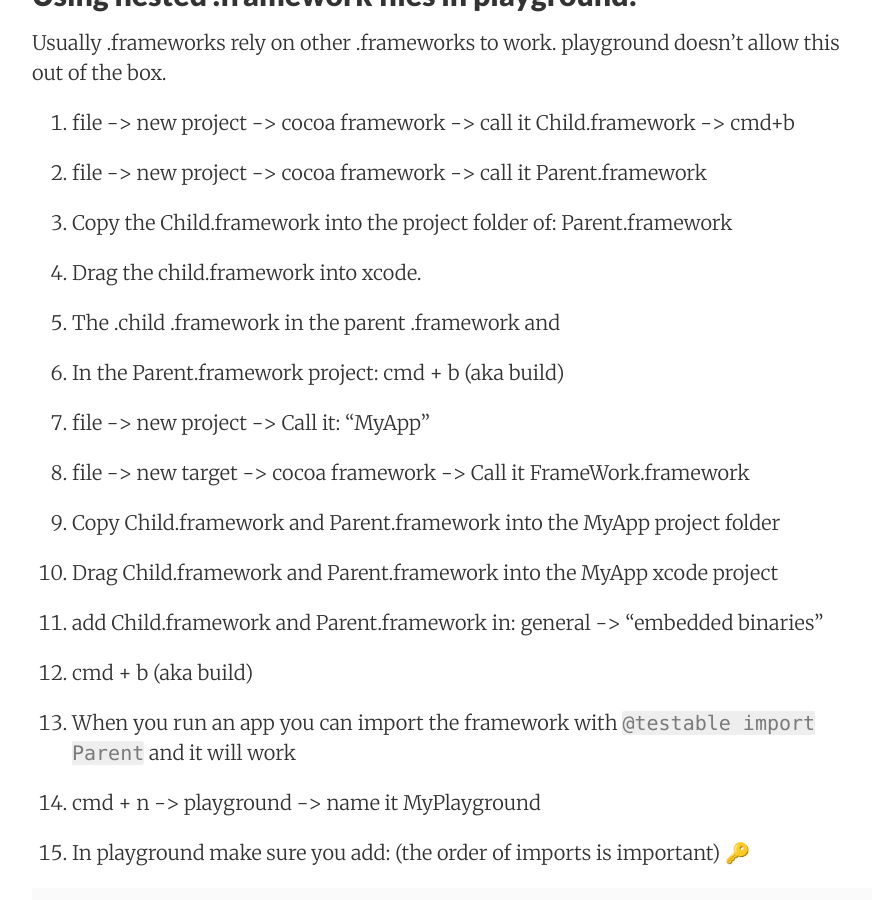
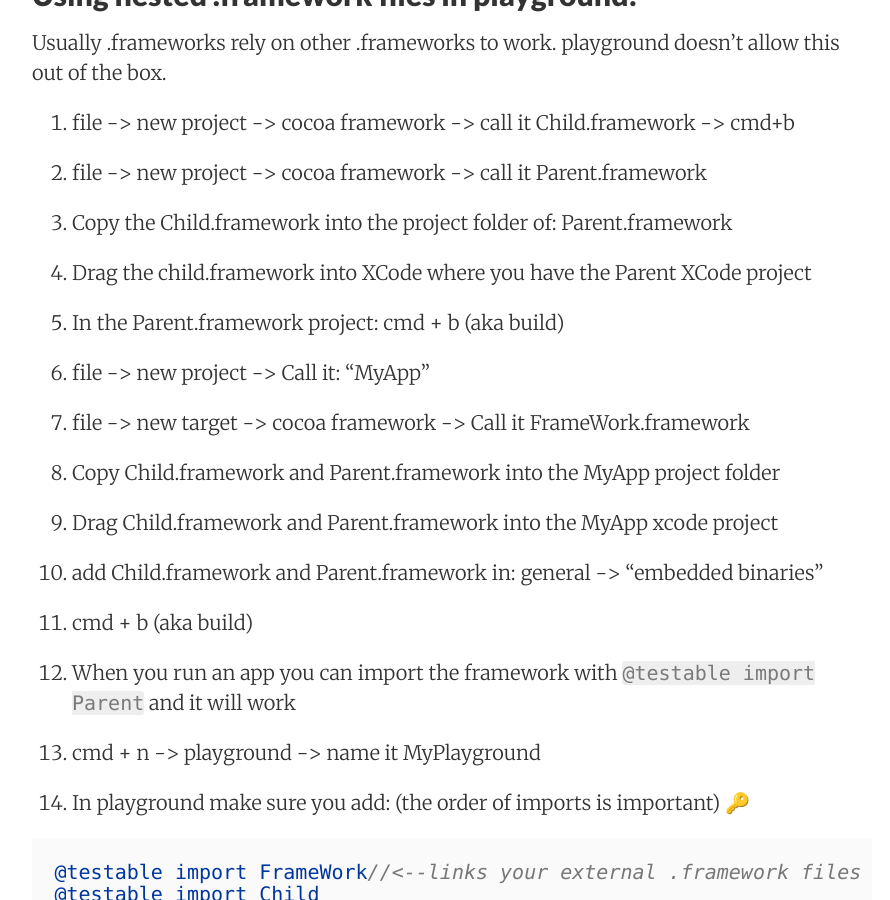
Before and after one commit to stylekit/stylekit.github.io, a Jekyll site: the page built from _posts/2017-01-16-playground-and-framework.md, in a window 1280 px wide and 900 px high, scrolled down 1164 px. Shown: the whole window, without its empty margins (188-1078 px from the left). Built offline with Jekyll 4.4.1, drawn with Linux system fonts in a browser that asks for light colours; nearby versions of some CDN libraries; comment, search, counter and statistics services are not loaded.

Commit message:
Files modified: 1


Modified 1 file:
_posts/2017-01-16-playground-and-framework.md

````diff
--- a/_posts/2017-01-16-playground-and-framework.md
+++ b/_posts/2017-01-16-playground-and-framework.md
@@ -38,29 +38,27 @@
 
 3. Copy the Child.framework into the project folder of: Parent.framework
 
-4. Drag the child.framework into xcode.
+4. Drag the child.framework into XCode where you have the Parent XCode project
 
-5. The .child .framework in the parent .framework and
+5. In the Parent.framework project: cmd + b (aka build)
 
-6. In the Parent.framework project: cmd + b (aka build)
+6. file -> new project -> Call it: "MyApp"
 
-7. file -> new project -> Call it: "MyApp"
+7. file -> new target -> cocoa framework -> Call it FrameWork.framework
 
-8. file -> new target -> cocoa framework -> Call it FrameWork.framework
+8. Copy Child.framework and Parent.framework into the MyApp project folder
 
-9. Copy Child.framework and Parent.framework into the MyApp project folder
+9. Drag Child.framework and Parent.framework into the MyApp xcode project
 
-10. Drag Child.framework and Parent.framework into the MyApp xcode project
+10. add Child.framework and Parent.framework in: general -> "embedded binaries"
 
-11. add Child.framework and Parent.framework in: general -> "embedded binaries"
+11. cmd + b (aka build)
 
-12. cmd + b (aka build)
+12. When you run an app you can import the framework with ``@testable import Parent`` and it will work
 
-13. When you run an app you can import the framework with ``@testable import Parent`` and it will work
+13. cmd + n -> playground -> name it MyPlayground
 
-14. cmd + n -> playground -> name it MyPlayground
-
-15. In playground make sure you add: (the order of imports is important) 🔑
+14. In playground make sure you add: (the order of imports is important) 🔑
 
 ```swift
 @testable import FrameWork//<--links your external .framework files
````
